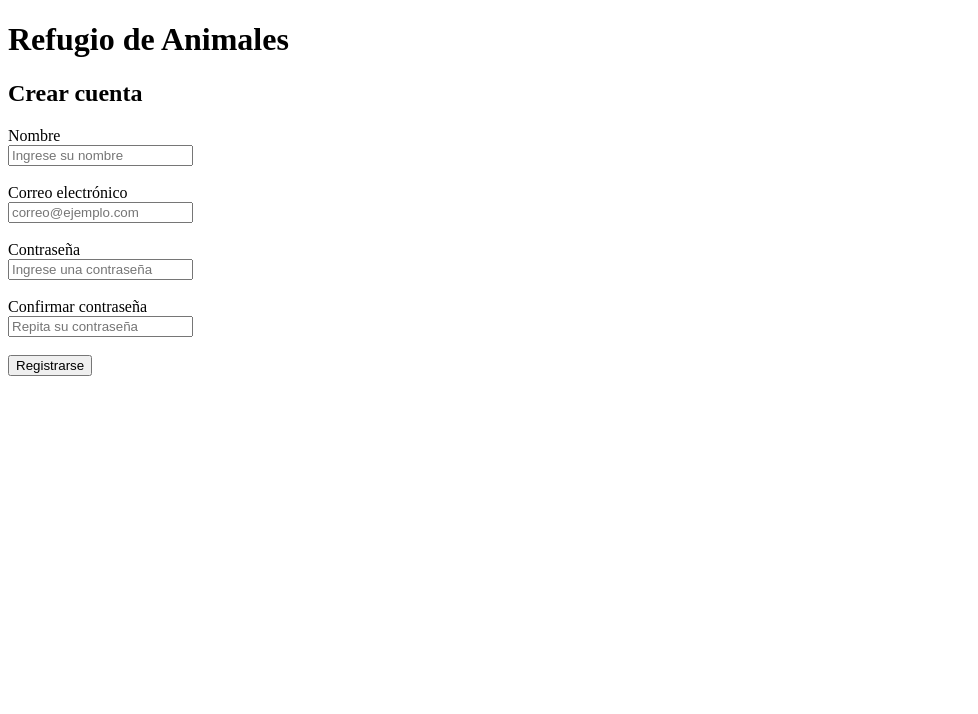
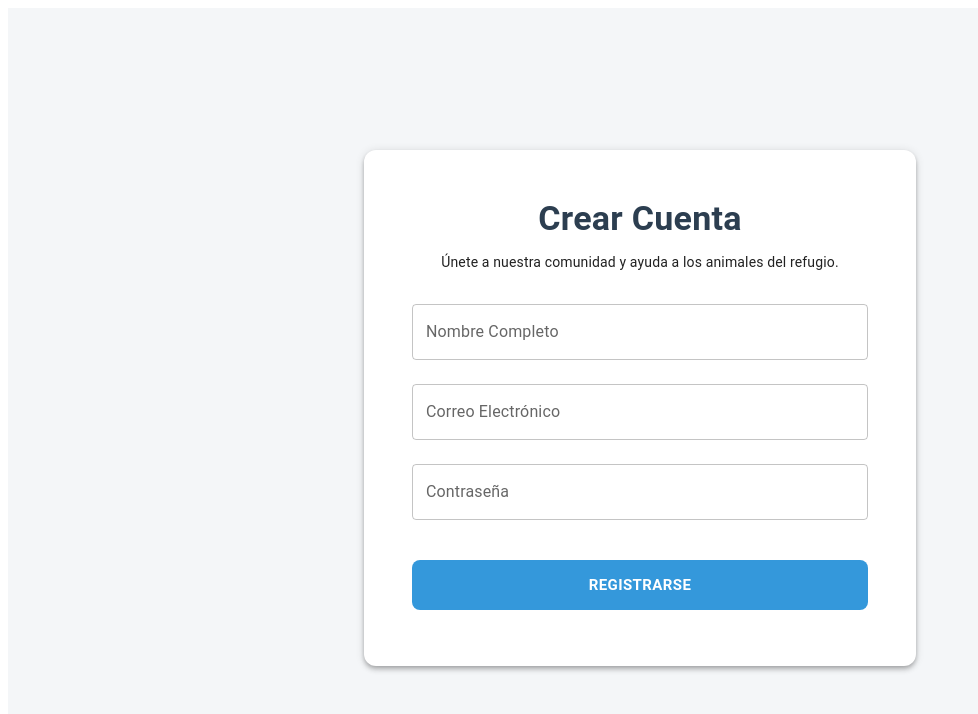
Before and after one commit to sebastianip3/Refugio_de_Animales, a React (Vite) app in the folder frontend/: page / in a window 1280 px wide. Shown: the top 714 px of the page, without its empty margins (0-978 px from the left). Built offline with nearby package versions, Linux system fonts and the light colour scheme.

Commit message:
feat(frontend): embellece formulario para registro de trabajadores

```diff
--- a/frontend/src/pages/RegistroPage.jsx
+++ b/frontend/src/pages/RegistroPage.jsx
@@ -1,112 +1,57 @@
-import { useState } from "react";
+// frontend/src/pages/RegistroPage.jsx
+import React from 'react';
+import { Container, Box, Typography, Button, Card, CardContent, TextField } from '@mui/material';
 
-function RegistroPage({ onRegistro }) {
-  const [formulario, setFormulario] = useState({
-    nombre: "",
-    correo: "",
-    contrasena: "",
-    confirmarContrasena: "",
-  });
+function RegistroPage() {
+  return (
+    <Box sx={{ minHeight: '100vh', backgroundColor: '#f4f6f8', display: 'flex', alignItems: 'center' }}>
+      <Container maxWidth="sm">
+        <Card sx={{ p: 4, borderRadius: 3, boxShadow: 4 }}>
+          <CardContent sx={{ textAlign: 'center' }}>
 
-  const handleChange = (e) => {
-    const { name, value } = e.target;
+            <Typography variant="h4" component="h1" gutterBottom sx={{ color: '#2c3e50', fontWeight: 'bold' }}>
+              Crear Cuenta
+            </Typography>
+            <Typography variant="body2" color="text.secondary" sx={{ mb: 4 }}>
+              Únete a nuestra comunidad y ayuda a los animales del refugio.
+            </Typography>
 
-    setFormulario({
-      ...formulario,
-      [name]: value,
-    });
-  };
+            <Box component="form" sx={{ display: 'flex', flexDirection: 'column', gap: 3 }}>
+              <TextField
+                label="Nombre Completo"
+                variant="outlined"
+                fullWidth
+                placeholder="Ej. Juan Pérez"
+              />
+              <TextField
+                label="Correo Electrónico"
+                type="email"
+                variant="outlined"
+                fullWidth
+                placeholder="ejemplo@correo.com"
+              />
+              <TextField
+                label="Contraseña"
+                type="password"
+                variant="outlined"
+                fullWidth
+                placeholder="Crea una contraseña segura"
+              />
 
-  const handleSubmit = (e) => {
-  e.preventDefault();
+              <Button
+                variant="contained"
+                size="large"
+                sx={{ mt: 2, backgroundColor: '#3498db', fontWeight: 'bold', py: 1.5, borderRadius: 2 }}
+                disableElevation
+              >
+                Registrarse
+              </Button>
+            </Box>
 
-  console.log(formulario);
-
-  onRegistro();
-};
-
-  return (
-    <main>
-      <h1>Refugio de Animales</h1>
-
-      <h2>Crear cuenta</h2>
-
-      <form onSubmit={handleSubmit}>
-        <div>
-          <label htmlFor="nombre">Nombre</label>
-          <br />
-
-          <input
-            type="text"
-            id="nombre"
-            name="nombre"
-            value={formulario.nombre}
-            onChange={handleChange}
-            placeholder="Ingrese su nombre"
-            required
-          />
-        </div>
-
-        <br />
-
-        <div>
-          <label htmlFor="correo">Correo electrónico</label>
-          <br />
-
-          <input
-            type="email"
-            id="correo"
-            name="correo"
-            value={formulario.correo}
-            onChange={handleChange}
-            placeholder="correo@ejemplo.com"
-            required
-          />
-        </div>
-
-        <br />
-
-        <div>
-          <label htmlFor="contrasena">Contraseña</label>
-          <br />
-
-          <input
-            type="password"
-            id="contrasena"
-            name="contrasena"
-            value={formulario.contrasena}
-            onChange={handleChange}
-            placeholder="Ingrese una contraseña"
-            required
-          />
-        </div>
-
-        <br />
-
-        <div>
-          <label htmlFor="confirmarContrasena">
-            Confirmar contraseña
-          </label>
-          <br />
-
-          <input
-            type="password"
-            id="confirmarContrasena"
-            name="confirmarContrasena"
-            value={formulario.confirmarContrasena}
-            onChange={handleChange}
-            placeholder="Repita su contraseña"
-            required
-          />
-        </div>
-
-        <br />
-
-        <button type="submit">
-          Registrarse
-        </button>
-      </form>
-    </main>
+          </CardContent>
+        </Card>
+      </Container>
+    </Box>
   );
 }
 
```
